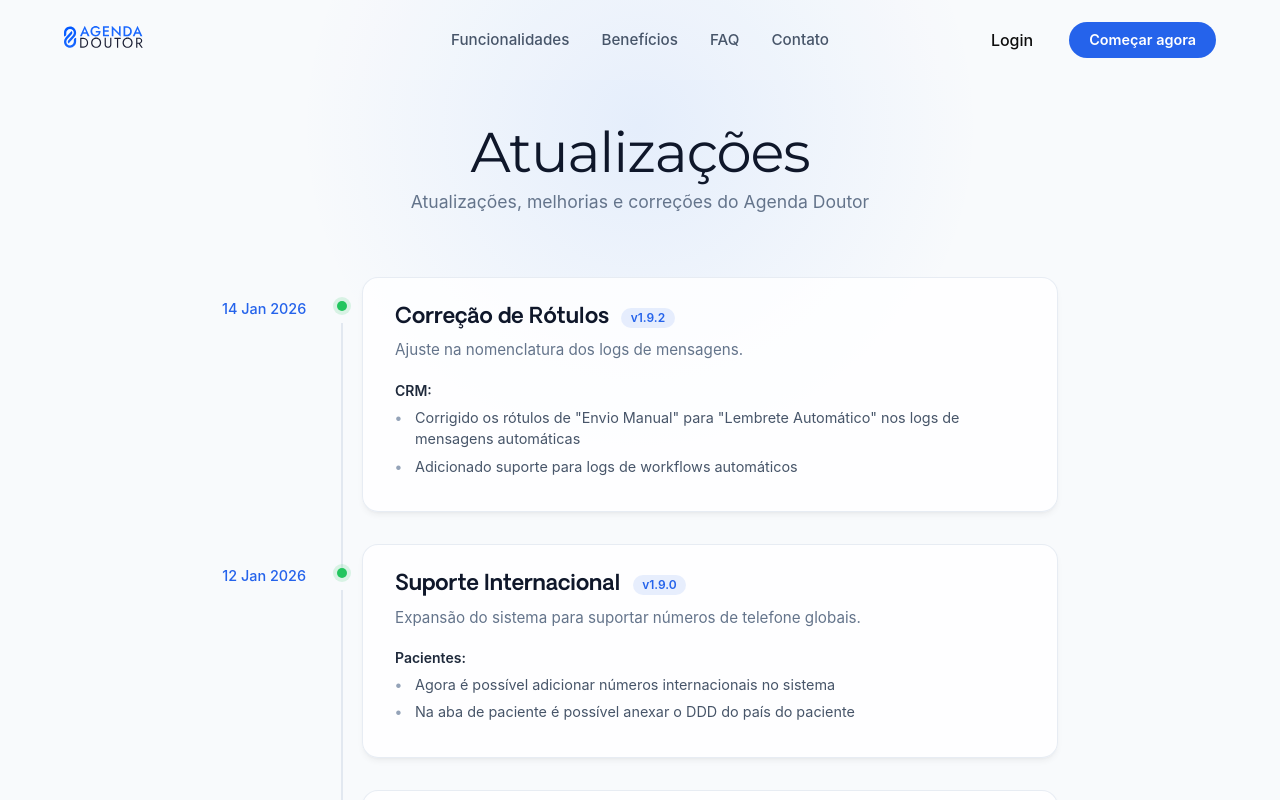
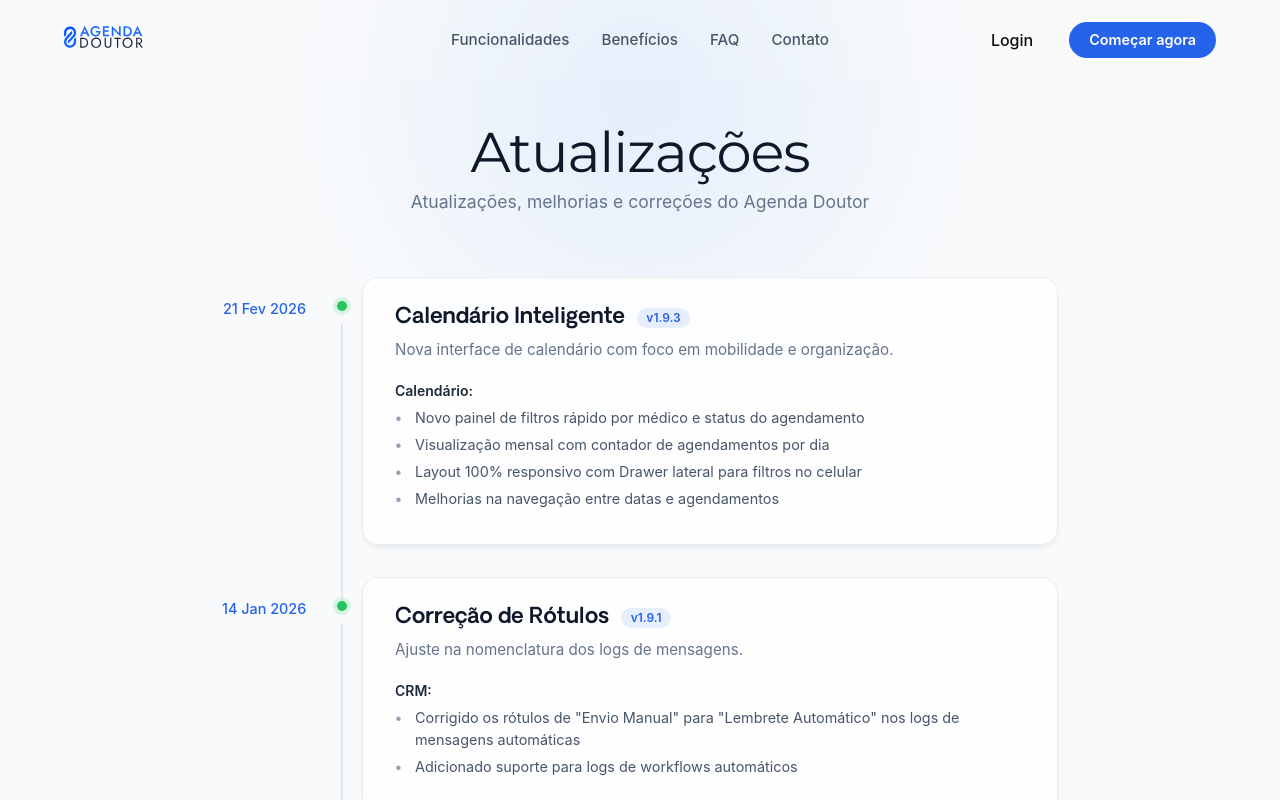
Before and after one commit to GRLtda/lp-agendadoutor, a Vue app: page /atualizacao in a window 1280 px wide. Shown: the top 800 px of the page. Built offline with nearby package versions, Linux system fonts and the light colour scheme; a web font is replaced by a local one.

Commit message:
changelog version: 1.9.3

```diff
--- a/src/views/ChangelogView.vue
+++ b/src/views/ChangelogView.vue
@@ -5,8 +5,22 @@ import AppFooter from '@/components/global/AppFooter.vue'
 // Changelog entries - futuramente pode vir de um .md ou API
 const changelog = [
   {
+    date: '21 Fev 2026',
+    version: 'v1.9.3',
+    title: 'Calendário Inteligente',
+    description: 'Nova interface de calendário com foco em mobilidade e organização.',
+    items: [
+      { category: 'Calendário:', items: [
+        'Novo painel de filtros rápido por médico e status do agendamento',
+        'Visualização mensal com contador de agendamentos por dia',
+        'Layout 100% responsivo com Drawer lateral para filtros no celular',
+        'Melhorias na navegação entre datas e agendamentos'
+      ] }
+    ]
+  },
+  {
     date: '14 Jan 2026',
-    version: 'v1.9.2',
+    version: 'v1.9.1',
     title: 'Correção de Rótulos',
     description: 'Ajuste na nomenclatura dos logs de mensagens.',
     items: [
```
